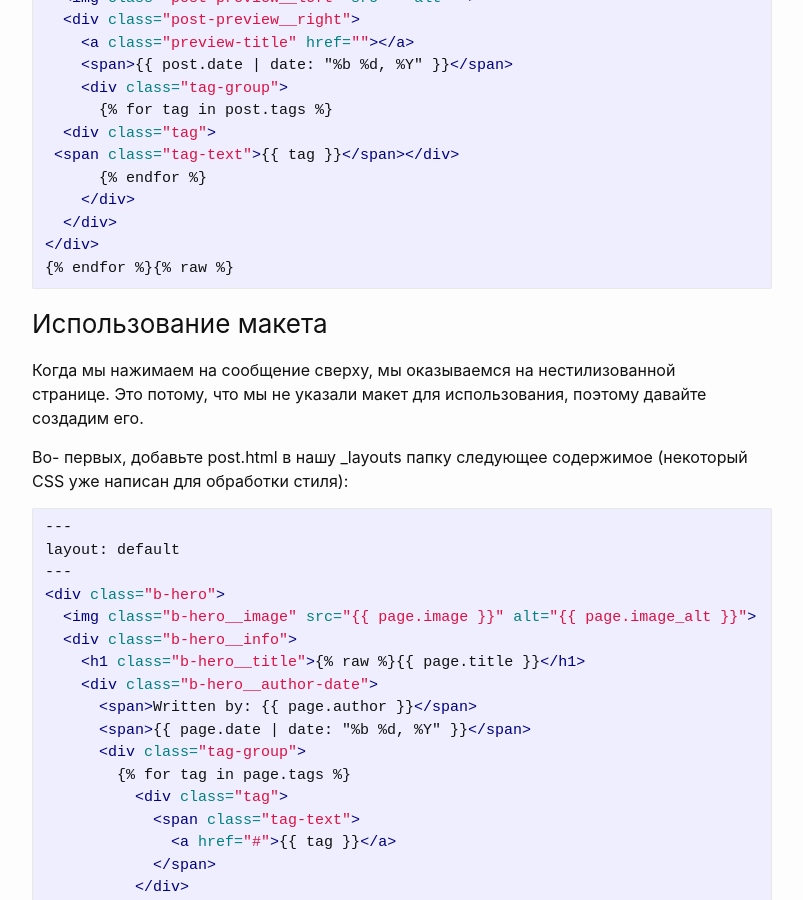
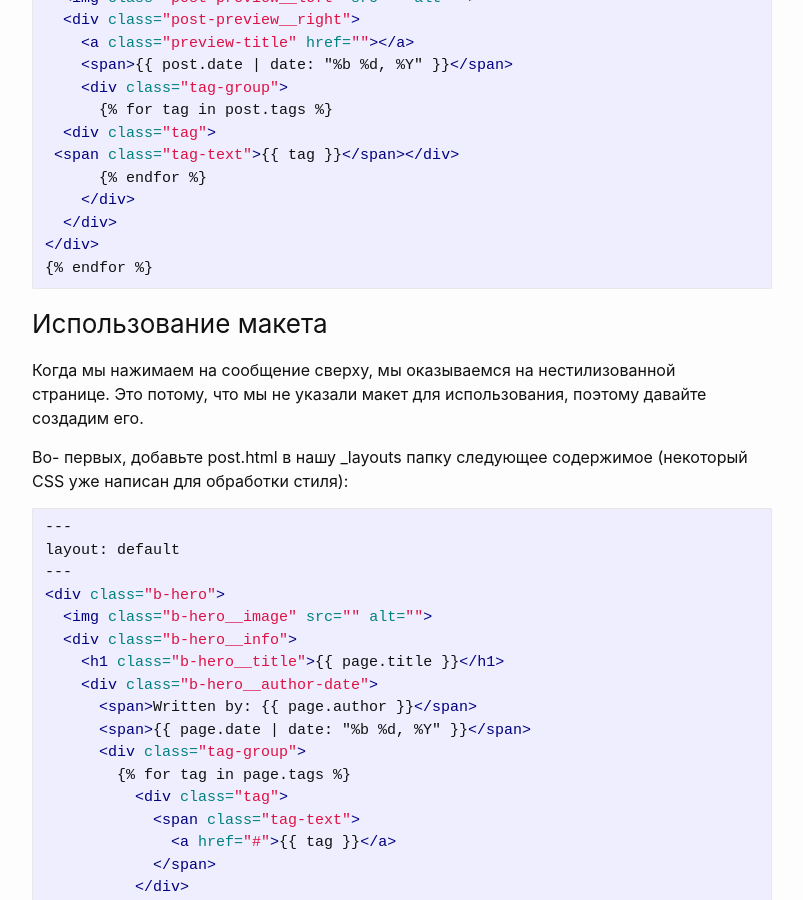
Before and after one commit to Dmistep/test-blog, a Jekyll site: the page built from _posts/2022-07-04-jekyll.md, in a window 1280 px wide and 900 px high, scrolled down 1763 px. Shown: the whole window, without its empty margins (238-1041 px from the left). Built offline with Jekyll 4.4.1, drawn with Linux system fonts in a browser that asks for light colours.

Commit message:
Update 2022-07-04-jekyll.md

````diff
--- a/_posts/2022-07-04-jekyll.md
+++ b/_posts/2022-07-04-jekyll.md
@@ -85,7 +85,7 @@ title: Blog Page
     </div>
   </div>
 </div>
-{% raw %}{% endfor %}{% raw %}
+{% raw %}{% endfor %}{% endraw %}
 ```
 ### Использование макета
 
````
